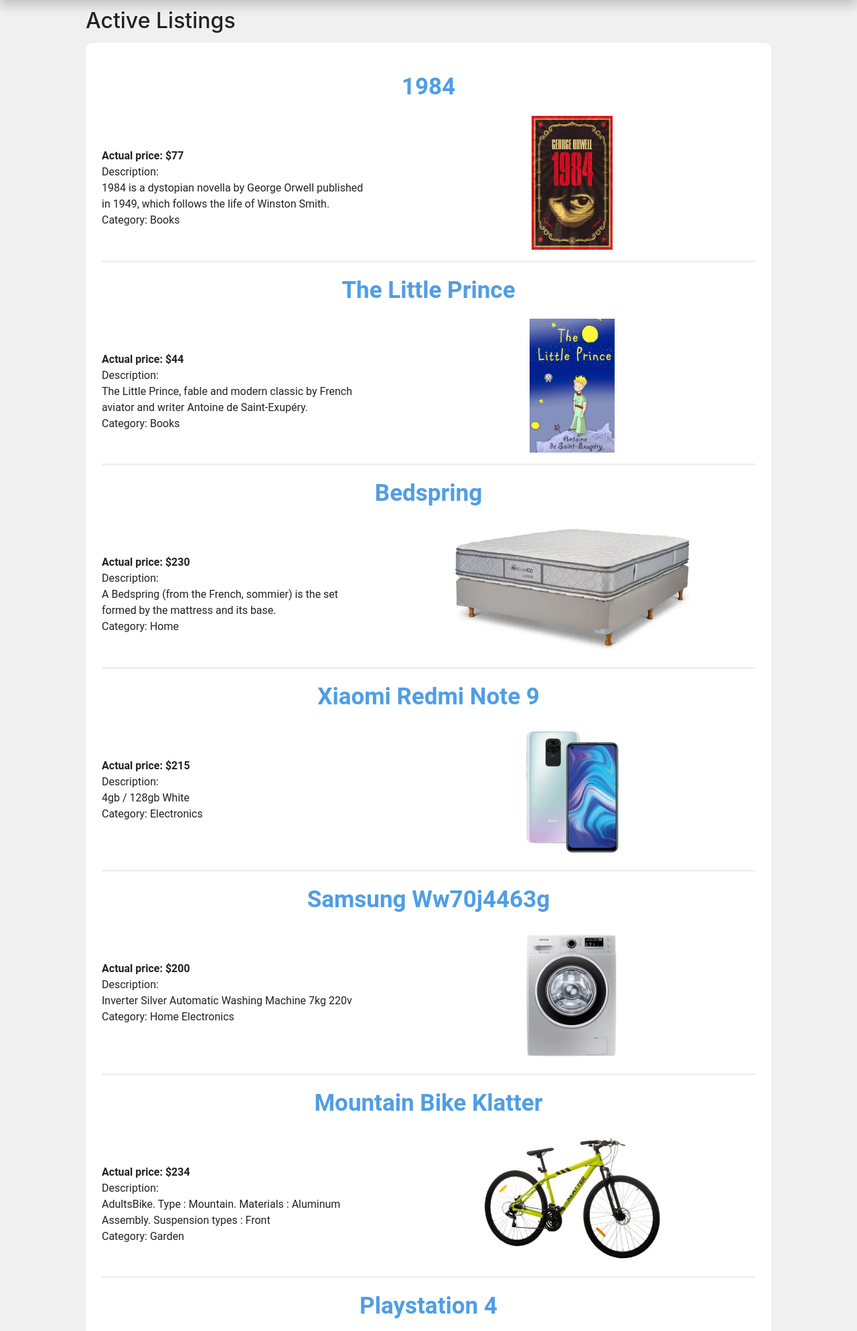
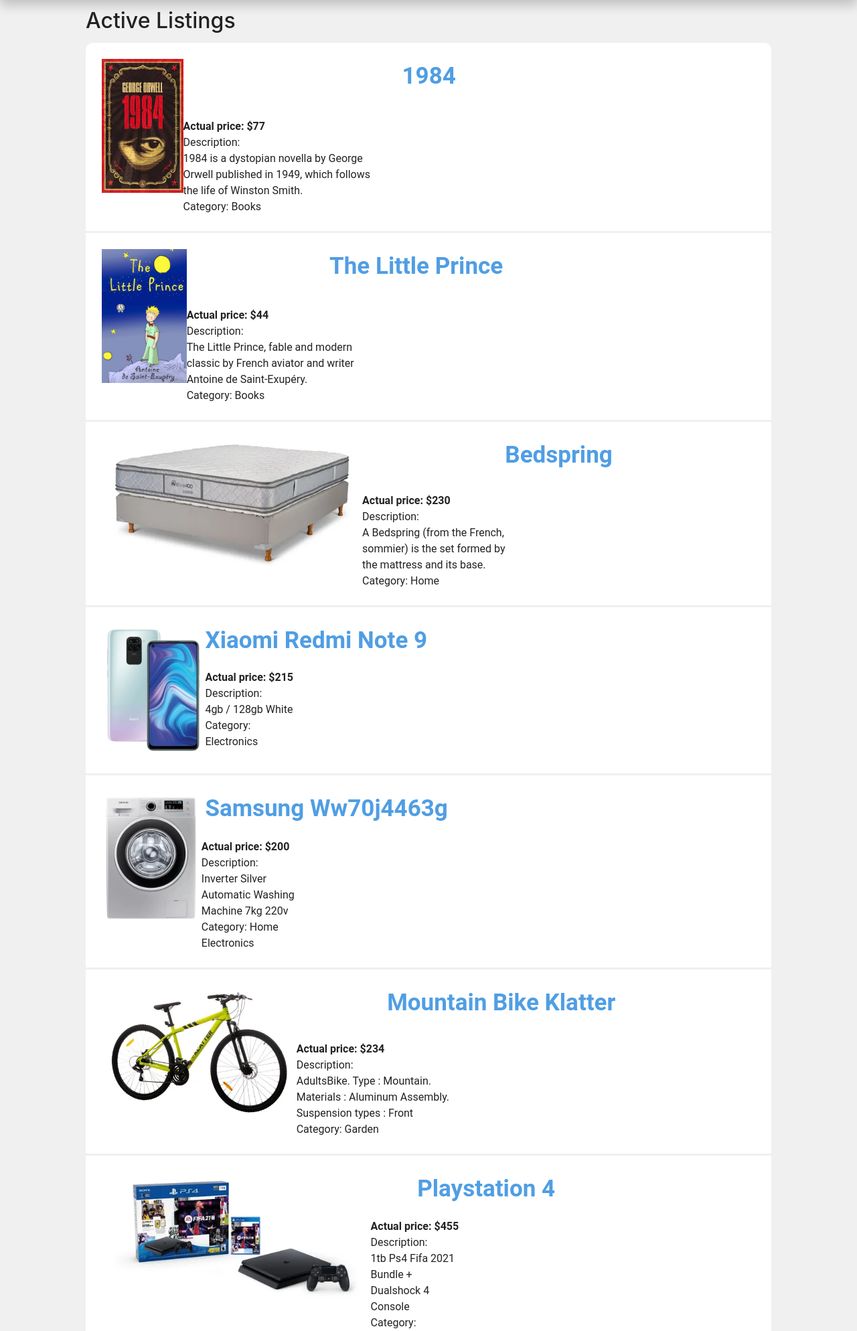
Before and after one commit to rodrigojmayer/AuctionsProject, a Django app: page / in a window 1280 px wide. Shown: the part 64-2052 px from the top of the page at 67% size. Run offline with Django 3.2, Linux system fonts and the light colour scheme; data comes from the database, SQL or seed files in the repository; both versions use the stored data as it was after the commit; some libraries are stand-ins or nearby versions.

Commit message:
fixing margins

```diff
--- a/auctions/static/auctions/css/styles.css
+++ b/auctions/static/auctions/css/styles.css
@@ -188,7 +188,6 @@ h2 {
 .main {
   margin: auto;
   margin-bottom: 3vw;
-  padding: 1.5rem;
   background-color: var(--white-color);
   border-radius: 10px;
   max-width: 80vw;
@@ -205,14 +204,17 @@ h2 {
 .main .form-group label {
   margin: 4px 5px;
 }
+.main form:first-child {
+  padding-top: 0.5rem;
+}
 .main .btn {
   margin: 1rem 10%;
   width: 80%;
   height: 3.5rem;
 }
-.main a {
+.main form a {
   display: block;
-  margin: 1rem;
+  padding-bottom: 1.5rem;
   text-align: center;
 }
 
@@ -231,6 +233,9 @@ h2 {
   color: var(--text-color);
   /*text-align: center;*/
   width: 100%;
+  padding: 1.5rem;
+  display: flex;
+  flex-direction: row;
 }
 
 .form-group {
@@ -245,7 +250,6 @@ h2 {
 }
 
 #auction_data {
-  float: left;
   /*margin-right: -250%;*/
   margin-top: 5%;
   width: 40%;
@@ -253,10 +257,6 @@ h2 {
 
 #auction_description {
   margin: 0;
-}
-
-#auction_image {
-  margin-left: 44%;
 }
 
 #auction_price {
--- a/auctions/static/auctions/css/styles.scss
+++ b/auctions/static/auctions/css/styles.scss
@@ -268,7 +268,7 @@ opacity: 1;
     margin:auto;
     margin-bottom:3vw;
     // margin-bottom: calc(100vh - var(--header-height) - 50.5rem - var(--footer-height));
-    padding: 1.5rem;
+    // padding: 1.5rem;
     // padding-bottom: var(--footer-height);
     // margin-bottom: 6rem;
     // margin-bottom: var(--footer-height);
@@ -292,16 +292,21 @@ opacity: 1;
             // margin-left: 5px;
         }
     }
+    form:first-child{
+        padding-top: .5rem;
+    }
     .btn{
         margin: 1rem 10%;
         width: 80%;
         height: 3.5rem;
         // align-content: center;
     }
-    a{
+    form a{
         display:block ;
         // or display:inline-block.
-        margin: 1rem;
+        // padding-top: 1rem;
+        padding-bottom: 1.5rem;
+
         text-align: center;
     }
 }
@@ -328,6 +333,10 @@ opacity: 1;
     color: var(--text-color);
     /*text-align: center;*/
     width:100%;
+
+    padding: 1.5rem;
+    display: flex;
+    flex-direction: row;
 }
 .form-group {
     width: 30%;
@@ -339,7 +348,7 @@ opacity: 1;
     text-align: center;
 }
 #auction_data{
-    float:left;
+    // float:left;
     /*margin-right: -250%;*/
     margin-top: 5%;
     width:40%;
@@ -348,7 +357,7 @@ opacity: 1;
     margin: 0;
 }
 #auction_image{
-    margin-left: 44%;
+    // margin-left: 44%;
 }
 #auction_price{
     font-weight: bold;
--- a/auctions/templates/auctions/index.html
+++ b/auctions/templates/auctions/index.html
@@ -13,6 +13,13 @@
 
             <div id="listing_auction" >
 
+                <div id="auction_image">
+                    <a href="listing_page/{{ auction.id }}" >
+                        <img src="/media/{{ auction.image }}"  height="200px">
+                    </a>
+                </div>
+
+                <div id="order-column">
                     <div id="auction_name">
                         <a href="../listing_page/{{ auction.id }}" >
                             {{ auction.name }}
@@ -35,15 +42,14 @@
                         {% endwith %}
                         -->
                     </div>
-                <div id="auction_image"><a href="listing_page/{{ auction.id }}" ><img src="/media/{{ auction.image }}"  height="200px"></a></div>
-                <!-- </br> -->
-                <!-- </br> -->
+                </div>
+
+            </div>
             {% if last_auction_id != auction.id %}
                 <div class="borders">    </div>
                 <!-- </br> -->
                 <!-- </br> -->
             {% endif %}
-            </div>
         {% endfor %}
     </div>
 {% endblock %}
--- a/auctions/templates/auctions/layout.html
+++ b/auctions/templates/auctions/layout.html
@@ -48,9 +48,7 @@
                 {% endif %}
 
                 {% if user.is_authenticated %}
-
                 <div class="nav-item authentication" >
-
                     <div id="user-logged">
                         <strong>{{ user.username }}</strong>
                         <svg width="32" height="32" viewBox="0 0 32 32" fill="none" xmlns="http://www.w3.org/2000/svg">
@@ -62,7 +60,6 @@
                         </div>
                     </div>
                 </div>
-
                 {% else %}
                     <!-- Not signed in. -->
                 <div class="nav-item" id="nav5">
@@ -70,7 +67,6 @@
                     <a class="nav-link" href="{% url 'auctions_app:register' %}">Register</a>
                 </div>
                 {% endif %}
-
             </div>
         </div>
         <!-- </br> -->
--- a/auctions/templates/auctions/login.html
+++ b/auctions/templates/auctions/login.html
@@ -23,8 +23,8 @@
             <input class="form-control" type="password" name="password" placeholder="">
         </div>
         <input class="btn btn-primary" type="submit" value="Login">
+        <a href="{% url 'auctions_app:register' %}">Create account</a>
     </form>
-    <a href="{% url 'auctions_app:register' %}">Create account</a>
 
 </div>
 {% endblock %}
--- a/auctions/templates/auctions/register.html
+++ b/auctions/templates/auctions/register.html
@@ -28,8 +28,8 @@
             <input class="form-control" type="password" name="confirmation" placeholder="Confirm Password">
         </div>
         <input class="btn btn-primary" type="submit" value="Register">
+        <a href="{% url 'auctions_app:login' %}">Log in here</a>
     </form>
 
-    <a href="{% url 'auctions_app:login' %}">Log In here</a>
 </div>
 {% endblock %}
```
Also changed, not shown: db.sqlite3, 1 other file. Lines whose indentation alone changed are shown as unchanged.
